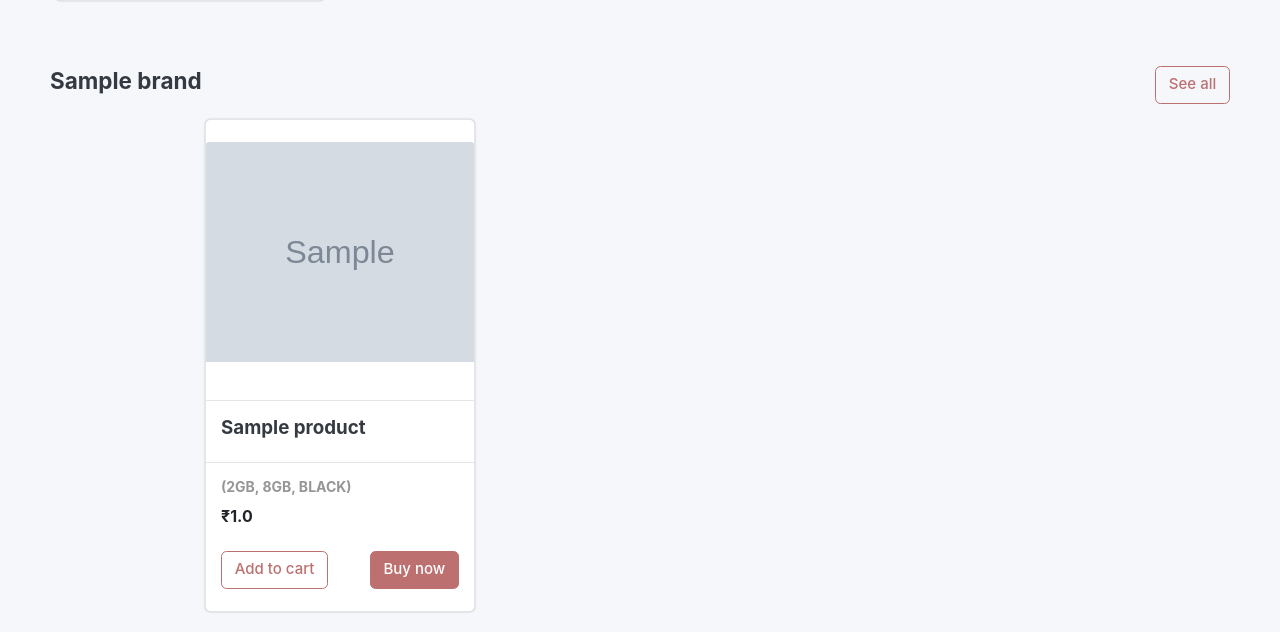
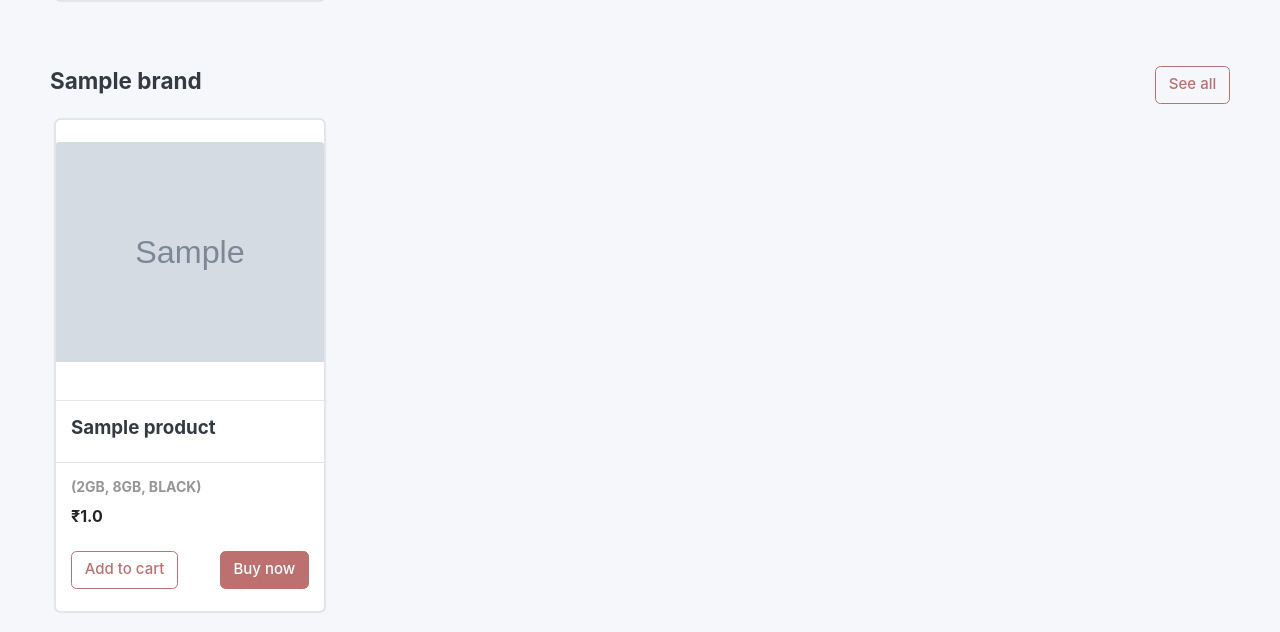
Before and after one commit to amjedsaleel/m3-mobiles, a Django app: page / in a window 1280 px wide. Shown: the part 653-1285 px from the top of the page. Run offline with Django 3.2, Linux system fonts and the light colour scheme; tables that the repository leaves empty hold one stand-in row (values such as "Sample post"); grey boxes marked "Sample" are stand-in pictures; some libraries are stand-ins or nearby versions; some web fonts are replaced.

Commit message:
alignment issue solved

```diff
--- a/templates/store/index.html
+++ b/templates/store/index.html
@@ -15,7 +15,7 @@
         </div>
         <div class="row mt-5">
             {% for last_product in last_products %}
-                <div class="col-12 col-sm-6 col-lg-4 col-xl-3 d-flex justify-content-center">
+                <div class="col-12 col-sm-6 col-lg-4 col-xl-3 d-flex justify-content-sm-center">
                     <div class="card card-product-grid">
                         <a href="{% url 'store:products-details' last_product.product.brand.slug last_product.slug %}"
                            class="img-wrap mt-4 mb-4"> <img src="{{ last_product.image1.url }}" alt=""/>
@@ -63,7 +63,7 @@
             <div class="row">
                 {% for product in brand.product_set.all %}
                     {% for variant in product.variant_set.reverse|slice:":3" %}
-                        <div class="col-12 col-md-6 d-flex justify-content-center">
+                        <div class="col-12 col-sm-6 col-lg-4 col-xl-3 d-flex justify-content-sm-center">
                             <div class="card card-product-grid">
                                 <a href="{% url 'store:products-details' variant.product.brand.slug variant.slug %}"
                                    class="img-wrap mt-4 mb-4"> <img src="{{ variant.image1.url }}" alt=""/>
```
